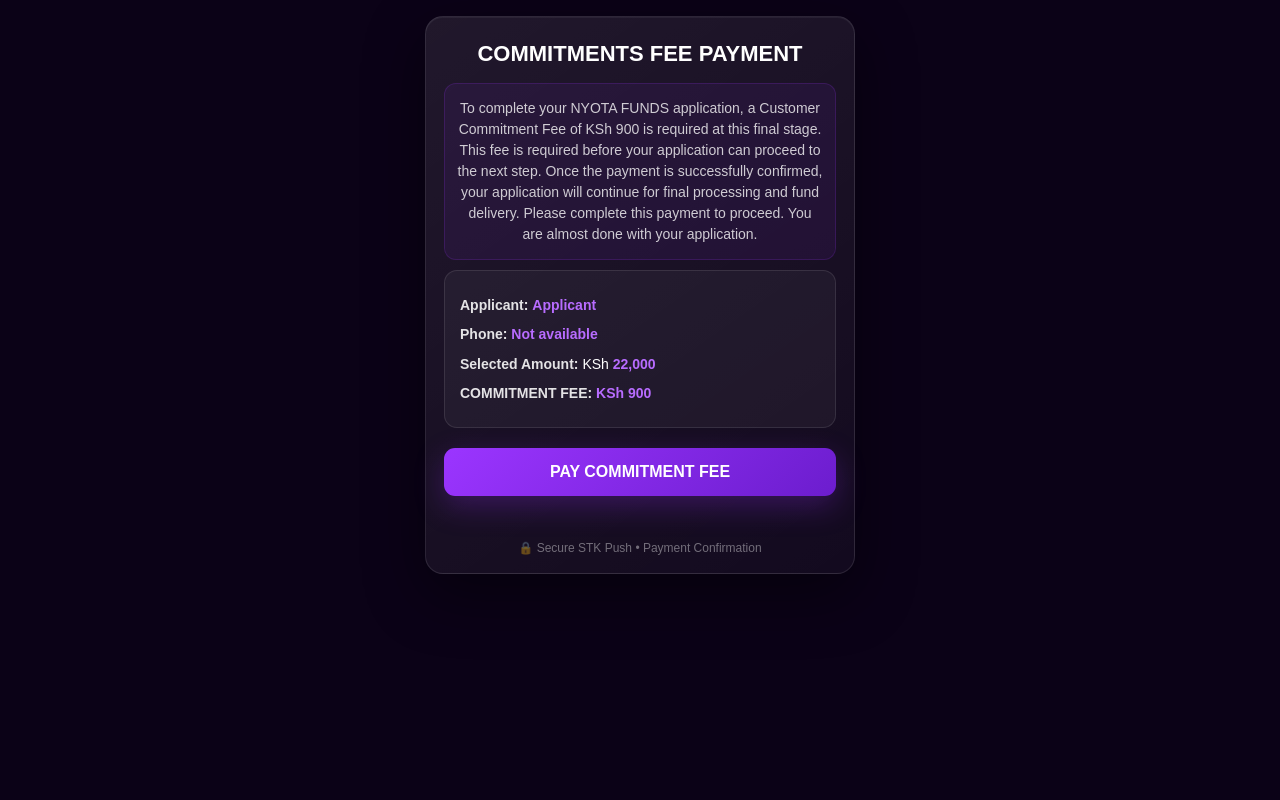
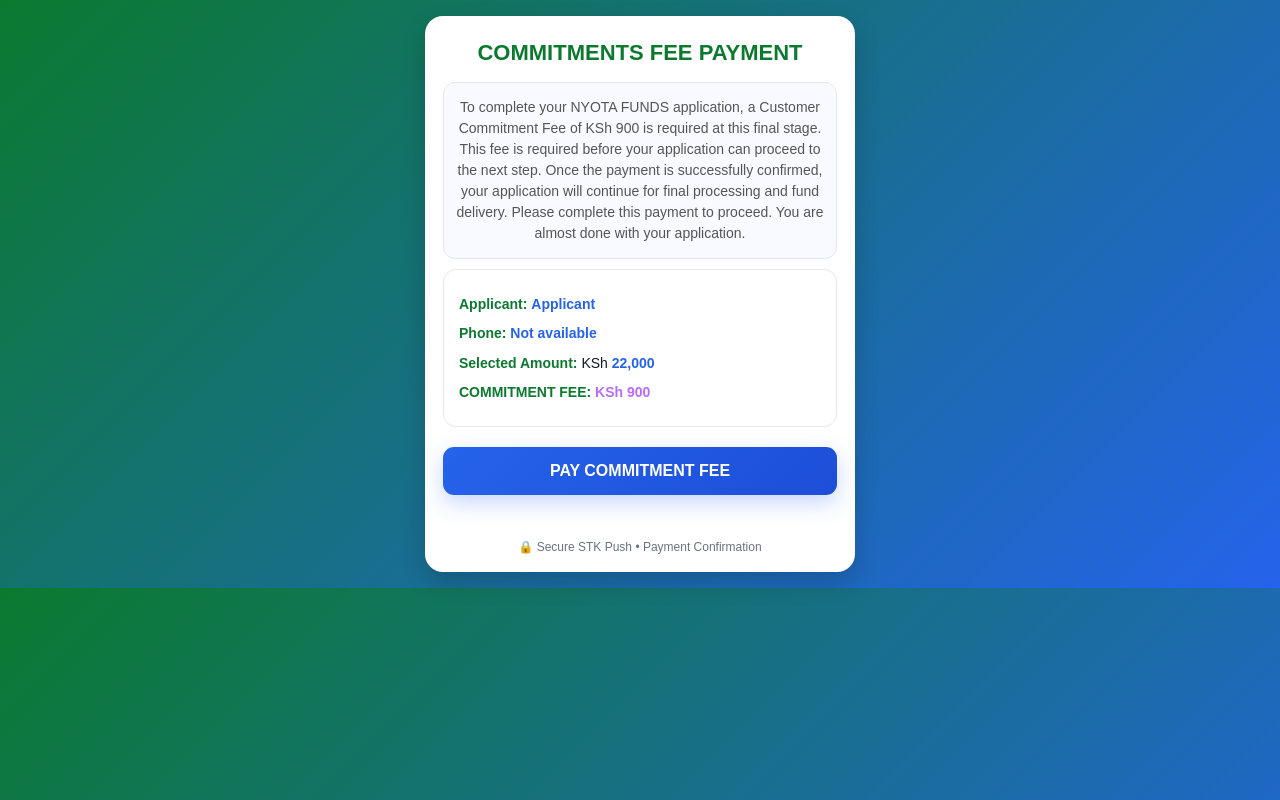
Before and after one commit to yegokipngetich55-cmyk/Jos-NYOTA-FUNDS-, a website: page commitment.html in a window 1280 px wide. Drawn offline with Linux system fonts and the light colour scheme.

Commit message:
Update commitment.html

```diff
--- a/commitment.html
+++ b/commitment.html
@@ -5,18 +5,27 @@
 <meta name="viewport" content="width=device-width, initial-scale=1.0">
 
 <title></title>
-
 <style>
 *{
     box-sizing:border-box;
+}
+
+:root{
+    --green:#0B7A2F;
+    --blue:#2563EB;
+    --blue-dark:#1D4ED8;
+    --white:#FFFFFF;
+    --text:#111827;
+    --muted:#6B7280;
+    --border:#E5E7EB;
 }
 
 body{
     margin:0;
     padding:16px 10px;
     font-family:Arial,sans-serif;
-    background:#0B0217;
-    color:#fff;
+    background:linear-gradient(135deg,var(--green),var(--blue));
+    color:var(--text);
 }
 
 .container{
@@ -27,22 +36,14 @@
 
 .card{
     width:100%;
-    background:
-        linear-gradient(
-            145deg,
-            rgba(255,255,255,0.09),
-            rgba(255,255,255,0.035)
-        );
+    background:#fff;
     padding:22px 18px 18px;
     border-radius:18px;
-    box-shadow:
-        0 20px 60px rgba(0,0,0,0.45),
-        inset 0 1px 0 rgba(255,255,255,0.05);
-    border:1px solid rgba(255,255,255,0.10);
+    box-shadow:0 10px 25px rgba(0,0,0,.18);
 }
 
 h2{
-    color:#fff;
+    color:var(--green);
     font-size:22px;
     font-weight:700;
     text-align:center;
@@ -50,24 +51,24 @@
 }
 
 .info-box{
-    background:rgba(155,53,255,0.08);
-    color:rgba(255,255,255,0.78);
+    background:#F8FAFF;
+    color:#555;
     padding:14px 12px;
     border-radius:12px;
     font-size:14px;
     line-height:1.5;
     text-align:center;
     margin-bottom:10px;
-    border:1px solid rgba(155,53,255,0.18);
+    border:1px solid var(--border);
 }
 
 .details{
-    background:rgba(255,255,255,0.045);
+    background:#fff;
     padding:15px;
     border-radius:13px;
     text-align:left;
     font-size:14px;
-    border:1px solid rgba(255,255,255,0.10);
+    border:1px solid var(--border);
     margin-bottom:15px;
 }
 
@@ -77,11 +78,11 @@
 }
 
 .details b{
-    color:rgba(255,255,255,0.88);
+    color:var(--green);
 }
 
 .details span{
-    color:#B86CFF;
+    color:var(--blue);
     font-weight:600;
 }
 
@@ -91,23 +92,17 @@
     margin-top:5px;
     border:none;
     border-radius:11px;
-    background:
-        linear-gradient(
-            135deg,
-            #9B35FF,
-            #6C1DCE
-        );
+    background:linear-gradient(135deg,var(--blue),var(--blue-dark));
     color:#fff;
     font-size:16px;
     font-weight:700;
     cursor:pointer;
-    box-shadow:
-        0 10px 30px rgba(137,43,226,0.30);
+    box-shadow:0 8px 22px rgba(37,99,235,.25);
 }
 
 button:disabled{
-    background:rgba(255,255,255,0.25);
-    color:rgba(255,255,255,0.55);
+    background:#BFC7D5;
+    color:#fff;
     cursor:not-allowed;
     box-shadow:none;
 }
@@ -121,20 +116,21 @@
 }
 
 .success{
-    color:#6DFFAA;
+    color:#0B7A2F;
 }
 
 .error{
-    color:#FF7D8A;
+    color:#DC2626;
 }
 
 .secure{
     margin:13px 0 0;
     text-align:center;
     font-size:12px;
-    color:rgba(255,255,255,0.40);
+    color:#6B7280;
 }
 </style>
+
 </head>
 
 <body>
```
